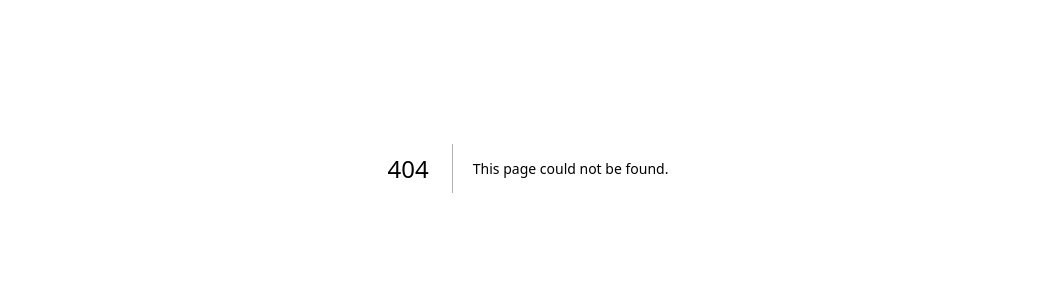
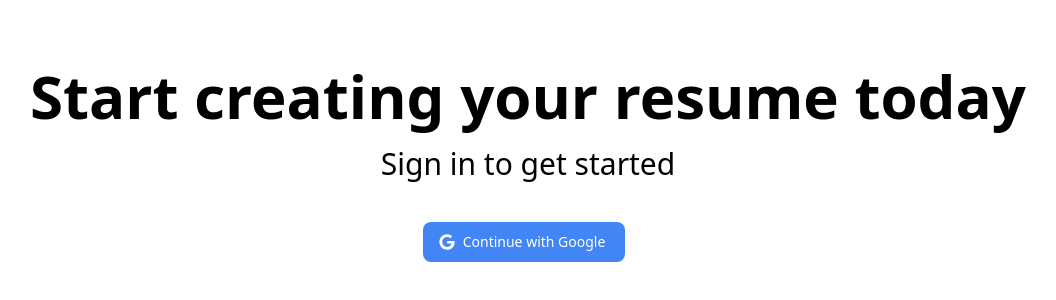
Before and after one commit to Qu1etboy/resume-edit, a Next.js app: page /auth/signIn in a window 1280 px wide. Before the commit this address had no page. Shown: the part 232-532 px from the top of the page, without its empty margins (112-1168 px from the left). Built offline with nearby package versions, Linux system fonts and the light colour scheme.

Commit message:
feat: add custom sign in page

```diff
--- a/pages/api/auth/[...nextauth].ts
+++ b/pages/api/auth/[...nextauth].ts
@@ -1,13 +1,20 @@
 import NextAuth from "next-auth";
 import GoogleProvider from "next-auth/providers/google";
+import type { NextAuthOptions } from "next-auth";
 
-export const authOptions = {
+export const authOptions: NextAuthOptions = {
   providers: [
     GoogleProvider({
       clientId: process.env.GOOGLE_CLIENT_ID!,
       clientSecret: process.env.GOOGLE_SECRET!,
     }),
   ],
+  theme: {
+    colorScheme: "light",
+  },
+  pages: {
+    signIn: "/auth/signIn",
+  },
 };
 
 export default NextAuth(authOptions);
--- /dev/null
+++ b/pages/auth/signIn.tsx
@@ -0,0 +1,34 @@
+import { signIn } from "next-auth/react";
+
+export default function SignIn() {
+  return (
+    <main className="min-h-screen flex flex-col justify-center items-center">
+      <h1 className="text-6xl font-bold mb-5">
+        Start creating your resume today
+      </h1>
+      <h2 className="text-3xl mb-10">Sign in to get started</h2>
+      <button
+        type="button"
+        onClick={() => signIn("google", { callbackUrl: "/edit" })}
+        className="text-white bg-[#4285F4] hover:bg-[#4285F4]/90 focus:ring-4 focus:outline-none focus:ring-[#4285F4]/50 font-medium rounded-lg text-sm px-5 py-2.5 text-center inline-flex items-center dark:focus:ring-[#4285F4]/55 mr-2 mb-2"
+      >
+        <svg
+          className="w-4 h-4 mr-2 -ml-1"
+          aria-hidden="true"
+          focusable="false"
+          data-prefix="fab"
+          data-icon="google"
+          role="img"
+          xmlns="http://www.w3.org/2000/svg"
+          viewBox="0 0 488 512"
+        >
+          <path
+            fill="currentColor"
+            d="M488 261.8C488 403.3 391.1 504 248 504 110.8 504 0 393.2 0 256S110.8 8 248 8c66.8 0 123 24.5 166.3 64.9l-67.5 64.9C258.5 52.6 94.3 116.6 94.3 256c0 86.5 69.1 156.6 153.7 156.6 98.2 0 135-70.4 140.8-106.9H248v-85.3h236.1c2.3 12.7 3.9 24.9 3.9 41.4z"
+          ></path>
+        </svg>
+        Continue with Google
+      </button>
+    </main>
+  );
+}
--- a/pages/edit.tsx
+++ b/pages/edit.tsx
@@ -22,7 +22,7 @@ export default function EditResume() {
       <section className="w-full print:hidden">
         <DynamicFormComponent setParentResume={setResume} />
       </section>
-      <section className="w-full p-5 border print:border-0">
+      <section className="w-full h-screen overflow-scroll p-5 border print:border-0">
         <ResumeComponent resume={resume as Resume} />
       </section>
     </main>
--- a/pages/index.tsx
+++ b/pages/index.tsx
@@ -41,28 +41,13 @@ export default function Home() {
             </button>
           </>
         ) : (
-          <button
+          <Link
             type="button"
-            onClick={() => signIn("google")}
+            href="/edit"
             className="text-white bg-[#4285F4] hover:bg-[#4285F4]/90 focus:ring-4 focus:outline-none focus:ring-[#4285F4]/50 font-medium rounded-lg text-sm px-5 py-2.5 text-center inline-flex items-center dark:focus:ring-[#4285F4]/55 mr-2 mb-2"
           >
-            <svg
-              className="w-4 h-4 mr-2 -ml-1"
-              aria-hidden="true"
-              focusable="false"
-              data-prefix="fab"
-              data-icon="google"
-              role="img"
-              xmlns="http://www.w3.org/2000/svg"
-              viewBox="0 0 488 512"
-            >
-              <path
-                fill="currentColor"
-                d="M488 261.8C488 403.3 391.1 504 248 504 110.8 504 0 393.2 0 256S110.8 8 248 8c66.8 0 123 24.5 166.3 64.9l-67.5 64.9C258.5 52.6 94.3 116.6 94.3 256c0 86.5 69.1 156.6 153.7 156.6 98.2 0 135-70.4 140.8-106.9H248v-85.3h236.1c2.3 12.7 3.9 24.9 3.9 41.4z"
-              ></path>
-            </svg>
-            Sign in with Google
-          </button>
+            Try it now
+          </Link>
         )}
       </main>
     </>
```
